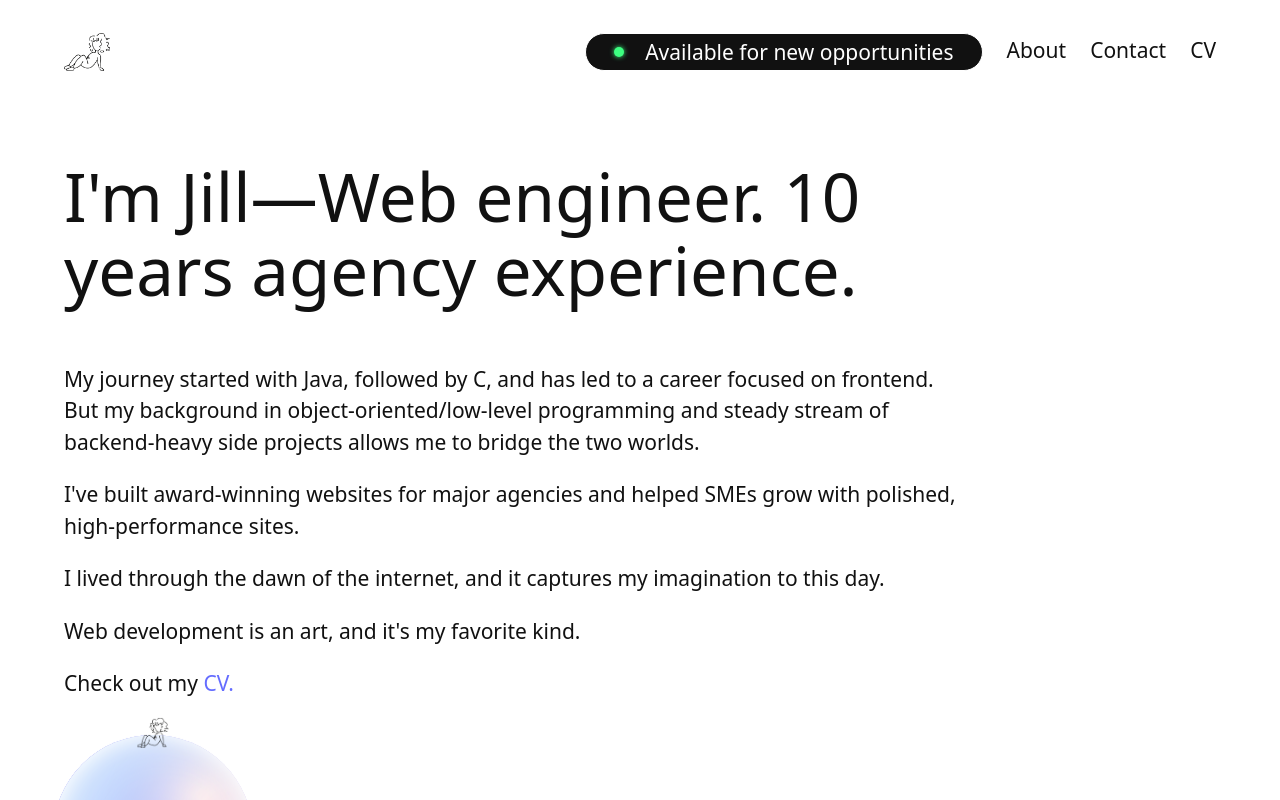
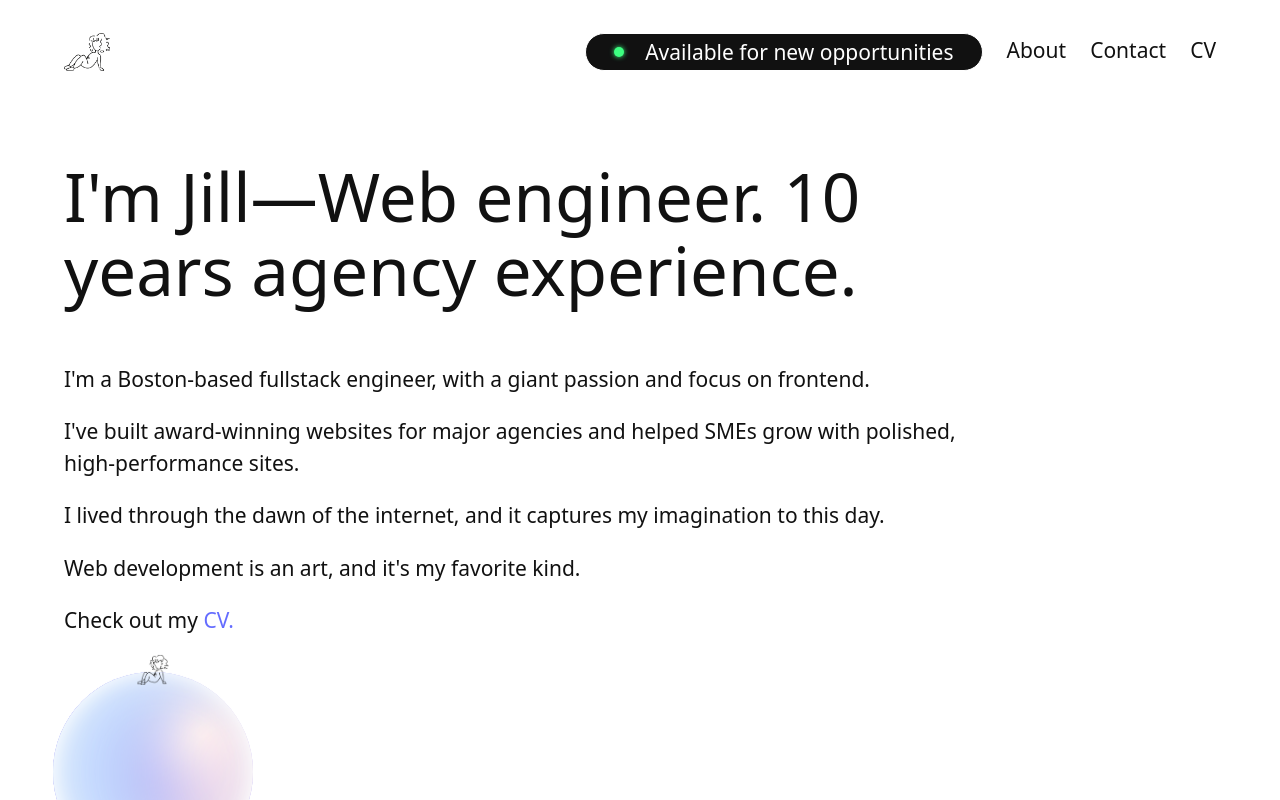
Before and after one commit to jillii/portfolio, a React (Vite) app: page /about in a window 1280 px wide. Shown: the top 800 px of the page. Built offline with nearby package versions, Linux system fonts and the light colour scheme.

Commit message:
Update about.

```diff
--- a/src/data.js
+++ b/src/data.js
@@ -9,7 +9,7 @@ export const ABOUT = {
     bio:
     [
         "I'm Jill—Web engineer. 10 years agency experience.",
-        "My journey started with Java, followed by C, and has led to a career focused on frontend. But my background in object-oriented/low-level programming and steady stream of backend-heavy side projects allows me to bridge the two worlds.",
+        "I'm a Boston-based fullstack engineer, with a giant passion and focus on frontend.",
         "I've built award-winning websites for major agencies and helped SMEs grow with polished, high-performance sites.",
 
         "I lived through the dawn of the internet, and it captures my imagination to this day.",
```
